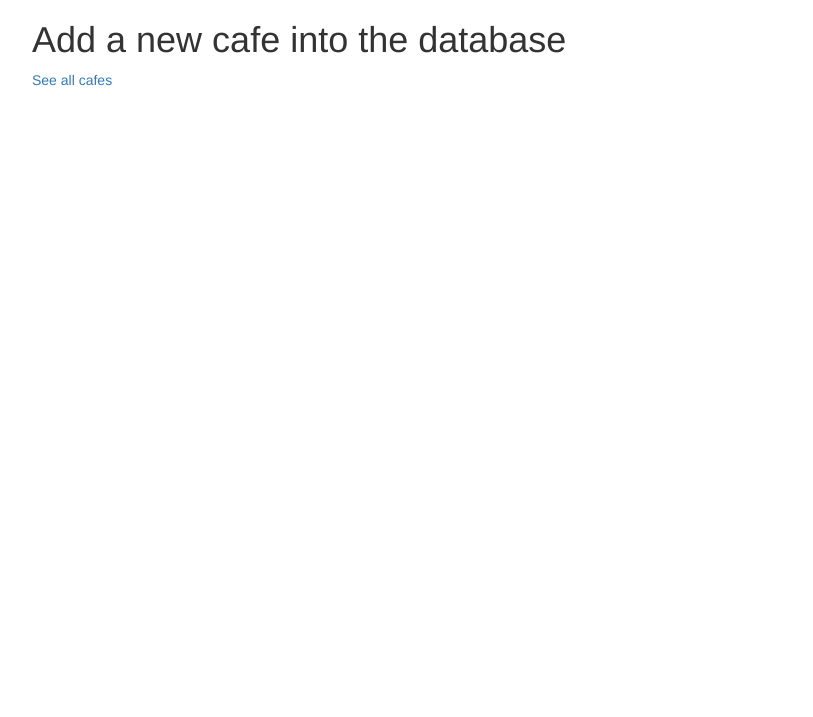
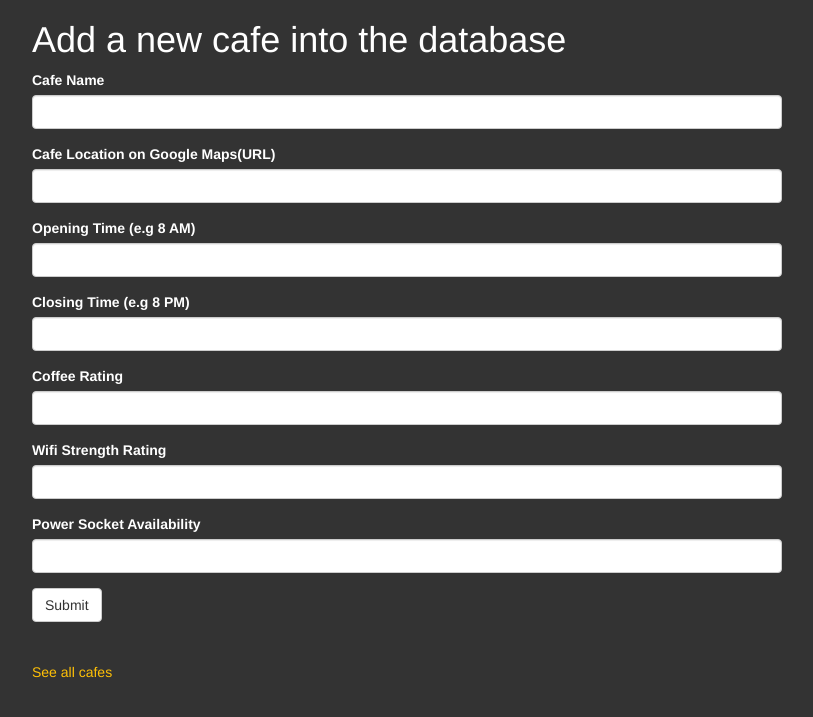
Before and after one commit to lynnemunini/Coffee-Wifi, a Flask app: page /add in a window 1280 px wide. Shown: the top 717 px of the page, without its empty margins (38-851 px from the left). Run offline with Flask 2, Linux system fonts and the light colour scheme; some libraries are stand-ins or nearby versions.

Commit message:
Made the add page

```diff
--- a/main.py
+++ b/main.py
@@ -2,7 +2,7 @@ from flask import Flask, render_template
 from flask_bootstrap import Bootstrap
 from flask_wtf import FlaskForm
 from wtforms import StringField, SubmitField
-from wtforms.validators import DataRequired
+from wtforms.validators import DataRequired, URL
 import csv
 
 app = Flask(__name__)
@@ -11,7 +11,13 @@ Bootstrap(app)
 
 
 class CafeForm(FlaskForm):
-    cafe = StringField('Cafe name', validators=[DataRequired()])
+    cafe = StringField('Cafe Name', validators=[DataRequired()])
+    location = StringField('Cafe Location on Google Maps(URL)', validators=[DataRequired(), URL()])
+    opening = StringField('Opening Time (e.g 8 AM)', validators=[DataRequired()])
+    closing = StringField('Closing Time (e.g 8 PM)', validators=[DataRequired()])
+    rating = StringField('Coffee Rating', validators=[DataRequired()])
+    wifi = StringField('Wifi Strength Rating', validators=[DataRequired()])
+    power = StringField('Power Socket Availability', validators=[DataRequired()])
     submit = SubmitField('Submit')
 
 # Exercise:
@@ -29,7 +35,7 @@ def home():
     return render_template("index.html")
 
 
-@app.route('/add')
+@app.route('/add', methods=["GET", "POST"])
 def add_cafe():
     form = CafeForm()
     if form.validate_on_submit():
--- a/templates/add.html
+++ b/templates/add.html
@@ -1,5 +1,9 @@
 {% extends 'bootstrap/base.html' %}
-
+{% import "bootstrap/wtf.html" as wtf %}
+{% block styles %}
+{{super()}}
+<link rel="stylesheet" href="static/css/styles.css">
+{% endblock %}
 {% block title %}Add A New Cafe{% endblock %}
 
 {% block content %}
@@ -10,6 +14,7 @@
       <h1>Add a new cafe into the database</h1>
 
       <!-- This is where your WTForm will go -->
+      {{ wtf.quick_form(form, novalidate=True)}}
 
 	  <p class="space-above"><a href="#">See all cafes</a></p>
 
```
